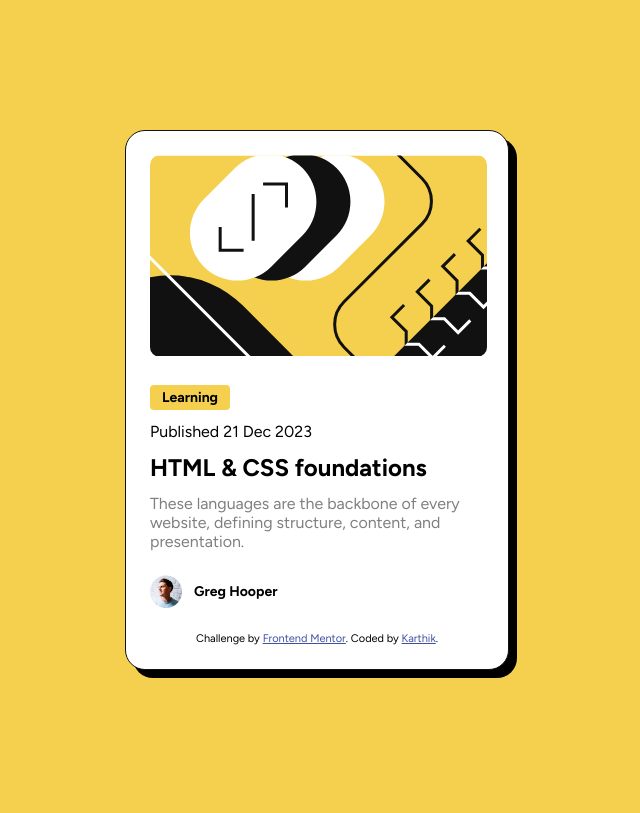
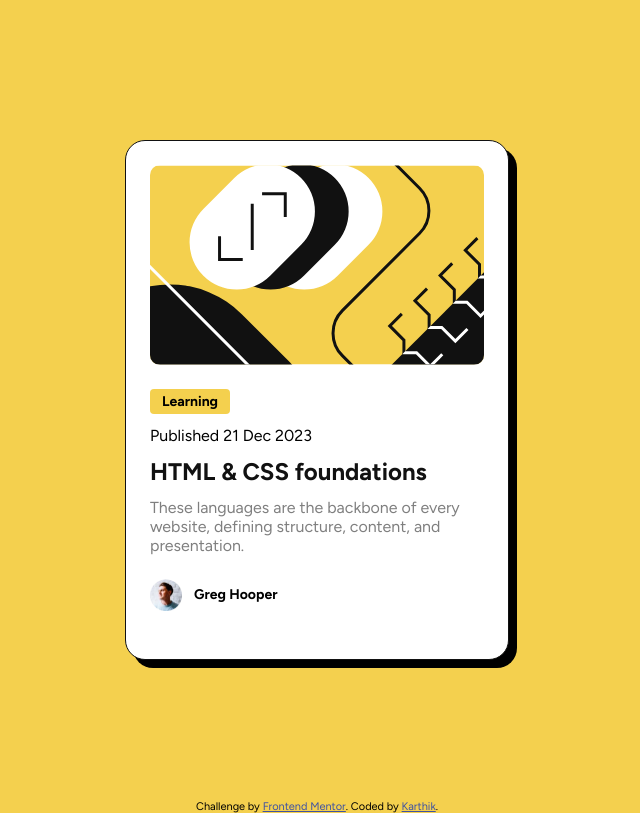
Before and after one commit to karthickg24/blog-preview-card, a plain HTML site: page index.html in a window 1280 px wide. Shown: the whole page, without its empty margins (323-963 px from the left). Drawn offline with Linux system fonts and the light colour scheme.

Commit message:
1. Add Image tag for SVG instead of svg 2. Added heading level 2 instead of heading level 1. Used Aria-level as 1 3. Added link to heading to have interactivity 3. Added attribution in separate footer section

```diff
--- a/index.html
+++ b/index.html
@@ -14,58 +14,25 @@
 
   <main class="container">
     <section class="main-content">
-      <svg xmlns="http://www.w3.org/2000/svg" fill="none" viewBox="0 0 336 201">
-        <g clip-path="url(#a)">
-          <path fill="#F4D04E" d="M0 .5h336v200H0z" />
-          <rect width="139" height="95" x="87.996" y="77.729" fill="#fff" rx="47.5"
-            transform="rotate(-45 87.996 77.729)" />
-          <rect width="139" height="95" x="54.055" y="77.729" fill="#111" rx="47.5"
-            transform="rotate(-45 54.055 77.729)" />
-          <path fill="#111" d="M234.864 209.036 451.4-7.5l67.175 67.175-216.536 216.536z" />
-          <rect width="139" height="95" x="20.114" y="77.729" fill="#fff" rx="47.5"
-            transform="rotate(-45 20.114 77.729)" />
-          <rect width="204.19" height="270.554" fill="#111" rx="102.095"
-            transform="scale(-1 1) rotate(45 -103.887 14.564)" />
-          <path stroke="#fff" stroke-width="3"
-            d="m6.69-357.5 135.583 135.727c12.481 12.494 12.481 32.737 0 45.231L-45.544 11.475c-12.481 12.494-12.481 32.737 0 45.23L107.088 209.5" />
-          <path stroke="#111" stroke-width="3"
-            d="M69.965 71.719v23.334h23.334M136.079 52.273V28.94h-23.334M102.845 38.838v46.67M210.364-37.5l60.873 60.873c12.497 12.496 12.497 32.758 0 45.254l-77.745 77.746c-12.497 12.496-12.497 32.758 0 45.254l69.872 69.873" />
-          <path stroke="#111" stroke-width="3"
-            d="m253.339 149.574-12.144 12.145 14.256 14.257v12.672h12.673l13.729 13.729 12.145-12.145M278.685 124.228l-12.145 12.145 14.257 14.257v12.673h12.673l13.729 13.729 12.145-12.145M304.031 98.883l-12.145 12.144 14.257 14.257v12.673h12.673l13.729 13.729 12.144-12.145M329.376 73.537l-12.145 12.145 14.257 14.257v12.672h12.673l13.729 13.729 12.145-12.144" />
-          <path stroke="#fff" stroke-width="5"
-            d="m354.722 48.191-12.145 12.145 14.257 14.257v12.673h12.673l13.729 13.729 12.145-12.145" />
-          <mask id="b" width="285" height="285" x="234" y="-8" maskUnits="userSpaceOnUse" style="mask-type:alpha">
-            <path fill="#111" d="M234.864 209.036 451.4-7.5l67.175 67.175-216.536 216.536z" />
-          </mask>
-          <g stroke="#fff" mask="url(#b)">
-            <path stroke-width="3"
-              d="m253.339 149.574-12.144 12.145 14.256 14.257v12.672h12.673l13.729 13.729 12.145-12.145M278.685 124.228l-12.145 12.145 14.257 14.257v12.673h12.673l13.729 13.729 12.145-12.145M304.031 98.883l-12.145 12.144 14.257 14.257v12.673h12.673l13.729 13.729 12.144-12.145M329.376 73.537l-12.145 12.145 14.257 14.257v12.672h12.673l13.729 13.729 12.145-12.145" />
-            <path stroke-width="5"
-              d="m354.722 48.191-12.145 12.145 14.257 14.257v12.673h12.673l13.729 13.729 12.145-12.145" />
-          </g>
-        </g>
-        <defs>
-          <clipPath id="a">
-            <path fill="#fff" d="M0 .5h336v200H0z" />
-          </clipPath>
-        </defs>
-      </svg>
+      <img class="banner-img" src="./assets/images/illustration-article.svg" alt="" aria-hidden="true"/>
       <div class="content">
         <span class="category">Learning</span>
 
         <p class="published-date">Published 21 Dec 2023</p>
 
-        <h1 class="heading">HTML & CSS foundations</h1>
+        <h2 class="heading" aria-level="1"><a href="#">HTML & CSS foundations</a></h2>
 
         <p class="description">These languages are the backbone of every website, defining structure, content, and presentation.</p>
       </div>
       <div class="instructor"><img src="./assets/images/image-avatar.webp" alt="avatar" /><span> Greg Hooper</span></div>
-      <div class="attribution">
-        Challenge by <a href="https://www.frontendmentor.io?ref=challenge" target="_blank">Frontend Mentor</a>.
-        Coded by <a href="https://www.frontendmentor.io/profile/karthikganesanTR">Karthik</a>.
-      </div>
     </section>
   </main>
+  <footer>
+    <div class="attribution">
+      Challenge by <a href="https://www.frontendmentor.io?ref=challenge" target="_blank">Frontend Mentor</a>.
+      Coded by <a href="https://www.frontendmentor.io/profile/karthikganesanTR">Karthik</a>.
+    </div>
+  </footer>
 </body>
 
 </html>
--- a/style.css
+++ b/style.css
@@ -6,6 +6,13 @@
     padding: 0;
     box-sizing: border-box;
 }
+
+img,
+svg {
+    display: block;
+    max-width: 100%;
+}
+
 
 body {
     background-color: #F4D04E;
@@ -36,14 +43,22 @@ body {
     box-shadow: 16px 16px 0 0 rgb(0,0,0);
 }
 
-h1:hover,
-h1:focus,
-h1:active {
+.heading {
+    font-size: 1.5rem;
+}
+
+.heading a {
+    text-decoration: none;
+    color: #111111;
+}
+
+a:hover,
+a:focus {
     color: #F4D04E;
     cursor: url(assets/images/handcursor.svg) 15 15, move;
 }
-svg {
-    width: 337px;
+.banner-img {
+    /* width: 337px; */
     border-radius: 10px;
     margin-bottom: 24px;
 }
@@ -91,11 +106,12 @@ svg {
 @media only screen and (max-width: 600px) {
     .main-content {
         width: 327px;
+        margin-inline: 1.5rem;
     }
 
-    svg {
+    /* svg {
         width: 279px;
-    }
+    } */
 
     .description {
         font-size: 0.875rem;
```
